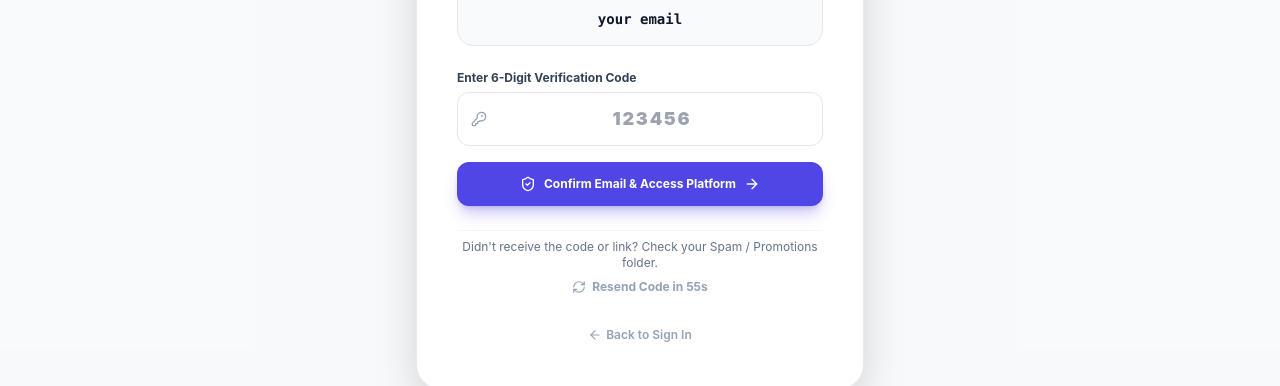
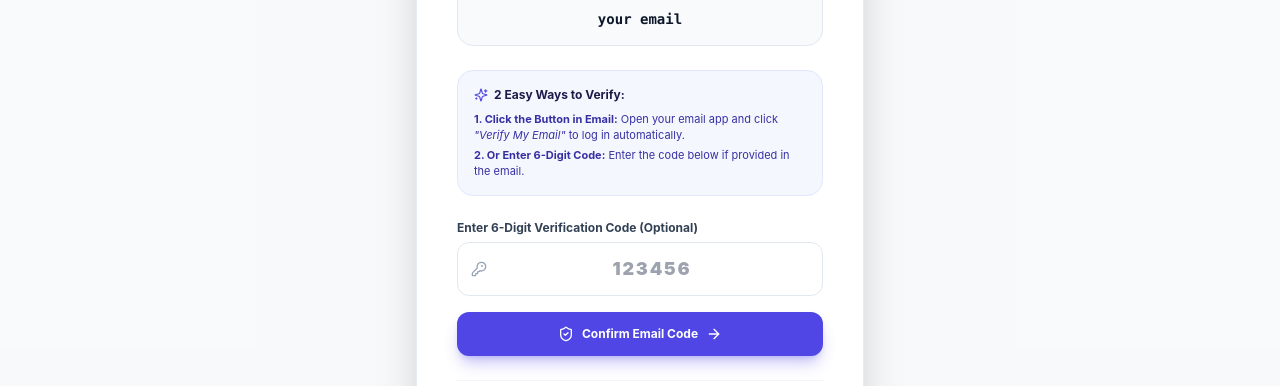
Before and after one commit to tubouke-code/StudyNoteHub, a Next.js app: page /verify-email in a window 1280 px wide. Shown: the part 414-800 px from the top of the page. Built offline with nearby package versions, Linux system fonts and the light colour scheme; no server answers.

Commit message:
feat: support both 1-click email confirmation button and 6-digit OTP verification

```diff
--- a/src/app/auth/callback/route.ts
+++ b/src/app/auth/callback/route.ts
@@ -54,11 +54,25 @@ export async function GET(request: Request) {
         .eq('id', data.user.id)
         .single();
 
-      // Check if user has verified their email
-      const isEmailVerified = profile?.is_email_verified;
+      // Check if user has verified their email (or confirmed via email link)
+      const isConfirmedBySupabase = Boolean(data.user.email_confirmed_at);
+      const isEmailVerified = profile?.is_email_verified || isConfirmedBySupabase;
 
-      if (!isEmailVerified) {
-        // Trigger verification OTP to the user's email
+      if (isEmailVerified) {
+        if (!profile?.is_email_verified) {
+          await supabase.from('profiles').update({ is_email_verified: true }).eq('id', data.user.id);
+        }
+
+        // Route according to verified role
+        if (profile?.role === 'ADMIN' && profile?.admin_permission) {
+          return NextResponse.redirect(`${origin}/admin`);
+        } else if (profile?.role === 'WRITER' || data.user.user_metadata?.role === 'WRITER') {
+          return NextResponse.redirect(`${origin}/writer-dashboard`);
+        } else {
+          return NextResponse.redirect(`${origin}/dashboard`);
+        }
+      } else {
+        // Trigger verification OTP/link to the user's email
         try {
           await supabase.auth.signInWithOtp({
             email: userEmail,
@@ -75,15 +89,6 @@ export async function GET(request: Request) {
           `${origin}/verify-email?email=${encodeURIComponent(userEmail)}&provider=google`
         );
       }
-
-      // If already verified, route according to role
-      if (profile?.role === 'ADMIN' && profile?.admin_permission) {
-        return NextResponse.redirect(`${origin}/admin`);
-      } else if (profile?.role === 'WRITER' || data.user.user_metadata?.role === 'WRITER') {
-        return NextResponse.redirect(`${origin}/writer-dashboard`);
-      } else {
-        return NextResponse.redirect(`${origin}/dashboard`);
-      }
     }
   }
 
--- a/src/app/verify-email/page.tsx
+++ b/src/app/verify-email/page.tsx
@@ -13,7 +13,8 @@ import {
   Loader2,
   KeyRound,
   Sparkles,
-  ArrowLeft
+  ArrowLeft,
+  ExternalLink
 } from 'lucide-react';
 import { createClient } from '@/lib/supabase/client';
 import { useAuth } from '@/context/AuthContext';
@@ -138,10 +139,10 @@ function VerifyEmailContent() {
         if (resendError) throw resendError;
       }
 
-      setSuccessMessage('A fresh verification code has been sent to your inbox!');
+      setSuccessMessage('A fresh verification link and code have been sent to your inbox!');
       setCountdown(60);
     } catch (err: any) {
-      setErrorMessage(err.message || 'Failed to resend verification code. Please try again.');
+      setErrorMessage(err.message || 'Failed to resend verification email. Please wait a moment.');
     } finally {
       setIsResending(false);
     }
@@ -180,6 +181,17 @@ function VerifyEmailContent() {
           <p className="text-sm font-black text-slate-900 font-mono break-all">{email || 'your email'}</p>
         </div>
 
+        {/* 2 Ways to Verify Info Card */}
+        <div className="p-4 rounded-2xl bg-indigo-50/60 border border-indigo-100 text-xs text-indigo-900 space-y-2">
+          <p className="font-bold flex items-center gap-1.5 text-indigo-950">
+            <Sparkles className="w-3.5 h-3.5 text-indigo-600" /> 2 Easy Ways to Verify:
+          </p>
+          <div className="space-y-1 text-[11px] text-indigo-800">
+            <p><strong>1. Click the Button in Email:</strong> Open your email app and click <em>"Verify My Email"</em> to log in automatically.</p>
+            <p><strong>2. Or Enter 6-Digit Code:</strong> Enter the code below if provided in the email.</p>
+          </div>
+        </div>
+
         {/* Success / Error Alerts */}
         {errorMessage && (
           <div className="p-3.5 rounded-2xl bg-red-50 border border-red-200 text-xs text-red-700 flex items-start gap-2 animate-in fade-in">
@@ -199,13 +211,12 @@ function VerifyEmailContent() {
         <form onSubmit={handleVerifyOtp} className="space-y-4">
           <div className="space-y-1.5">
             <label className="text-xs font-bold text-slate-700 block">
-              Enter 6-Digit Verification Code
+              Enter 6-Digit Verification Code (Optional)
             </label>
             <div className="relative">
               <KeyRound className="w-4 h-4 text-slate-400 absolute left-3.5 top-1/2 -translate-y-1/2" />
               <input
                 type="text"
-                required
                 maxLength={6}
                 value={otpCode}
                 onChange={(e) => setOtpCode(e.target.value.replace(/\D/g, ''))}
@@ -233,7 +244,7 @@ function VerifyEmailContent() {
             ) : (
               <>
                 <ShieldCheck className="w-4 h-4" />
-                Confirm Email & Access Platform
+                Confirm Email Code
                 <ArrowRight className="w-4 h-4" />
               </>
             )}
@@ -243,7 +254,7 @@ function VerifyEmailContent() {
         {/* Resend Code Section */}
         <div className="text-center pt-2 border-t border-slate-100 space-y-2">
           <p className="text-xs text-slate-500">
-            Didn't receive the code or link? Check your Spam / Promotions folder.
+            Didn't receive the email? Check your Spam / Promotions folder.
           </p>
 
           <button
@@ -253,7 +264,7 @@ function VerifyEmailContent() {
             className="inline-flex items-center gap-1.5 text-xs font-bold text-primary-600 hover:text-primary-700 disabled:text-slate-400"
           >
             <RefreshCw className={`w-3.5 h-3.5 ${isResending ? 'animate-spin' : ''}`} />
-            {countdown > 0 ? `Resend Code in ${countdown}s` : 'Resend Verification Code'}
+            {countdown > 0 ? `Resend Email in ${countdown}s` : 'Resend Verification Email'}
           </button>
         </div>
 
```
